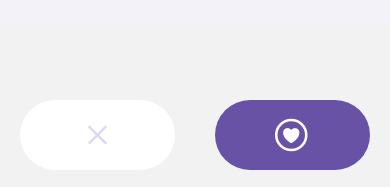
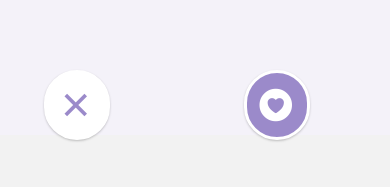
Before and after one commit to CesarGimenez/PettyApp, a React Native app: screen /PetProfile in a window 390 px wide. Shown: the part 654-841 px from the top of the page. Built offline with nearby package versions, Linux system fonts and the light colour scheme.

Commit message:
profile styles

```diff
--- a/src/components/PetProfile/PetStyle.js
+++ b/src/components/PetProfile/PetStyle.js
@@ -39,33 +39,61 @@ export default {
   },
 
   buttonFooter1: {
+    position: "absolute",
+    top: -120,
+    right: 80,
+    zIndex: 10,
+    padding: 10,
+    backgroundColor: '#9B8ACA',
+    borderRadius: 50,
     alignItems: 'center',
-    flex: 1,
     justifyContent: 'center',
-    borderRadius: 100,
-    margin: 20,
-    height: 70,
-    with: 40,
-    backgroundColor: '#6852A5',
+    borderWidth:3,
+    borderColor: 'white',
+    shadowColor: '#000',
+    shadowOffset: {
+      width: 0,
+      height: 1,
+    },
+    shadowOpacity: 0.22,
+    shadowRadius: 2.22,
+    elevation: 3,
+
   },
   buttonFooter2: {
+    position: "absolute",
+    top: -120,
+    right: 280,
+    zIndex: 10,
+    padding: 10,
+    backgroundColor: 'white',
+    borderRadius: 50,
     alignItems: 'center',
-    flex: 1,
     justifyContent: 'center',
-    borderRadius: 100,
-    margin: 20,
-    height: 70,
-    backgroundColor: 'white'
+    borderWidth:3,
+    borderColor: 'white',
+    shadowColor: '#000',
+    shadowOffset: {
+      width: 0,
+      height: 1,
+    },
+    shadowOpacity: 0.22,
+    shadowRadius: 2.22,
+    elevation: 3,
   },
   navigatorButton: {
     flex: 1,
     justifyContent: 'center',
     alignItems: 'center',
     borderWidth: 1,
-    borderColor: '#EDEBF0',
+    borderColor: '#E3DDEB',
     borderRadius: 10,
     padding: 4,
-    margin: 5
+    marginTop: 20,
+    marginBottom: 12,
+    marginLeft: 20,
+    marginRight: 20,
+    height: 70,
   },
   navigatorTextTittle: {
     alignItems: 'flex-start',
@@ -90,14 +118,14 @@ export default {
   textFooter: {
     alignItems: 'center',
     color: '#DDD6F7',
-    fontSize: 18,
     fontWeight: 'bold',
+    position: "absolute",
   },
   textFooter2: {
     alignItems: 'center',
     color: 'white',
-    fontSize: 18,
     fontWeight: 'bold',
+    position: "absolute",
   },
   priceText: {
     color: "black",
@@ -147,7 +175,7 @@ export default {
   healthTextTittle: {
     alignItems: 'flex-start',
     color: "#3C3C43",
-    fontSize: 13,
+    fontSize: 12,
     fontWeight: 'bold',
     justifyContent: 'center',
     flex:1
--- a/src/components/PetProfile/Profile.js
+++ b/src/components/PetProfile/Profile.js
@@ -7,6 +7,7 @@ import {
   TouchableOpacity,
   View,
   Image,
+  Pressable,
 } from 'react-native'
 import PropTypes from 'prop-types'
 import { Ionicons } from "@expo/vector-icons";
@@ -140,24 +141,30 @@ class Product extends Component {
           <View style={styles.productRow}>{this.renderHealthDetails()}</View>
         </ScrollView>
 
-        <View style={{ flexDirection: 'row' }}>
-          <View style={[styles.buttonFooter2, { flex: 1 }]}>
-            <Text style={styles.textFooter}>
-            <Ionicons
-                name={"close-outline"}
+        <View>
+            <Pressable
+              onPress={console.log('exit')}
+              style={[styles.buttonFooter2]}
+            >
+              <Ionicons
+                name={"close-sharp"}
                 size={40}
-            />
-            </Text>
-          </View>
+                color={"#9B8ACA"}
+              />
+            </Pressable>
 
-          <View style={[styles.buttonFooter1, { flex: 1 }]}>
-            <Text style={styles.textFooter2}>
-            <Ionicons
-                name={"heart-circle-outline"}
+            <Pressable
+              onPress={console.log('exit')}
+              style={[styles.buttonFooter1]}
+            >
+              <Ionicons
+                name={"heart-circle"}
                 size={40}
-            />
-            </Text>
-          </View>
+                color={"white"}
+              />
+            </Pressable>
+
+
         </View>
       </View>
     )
```
